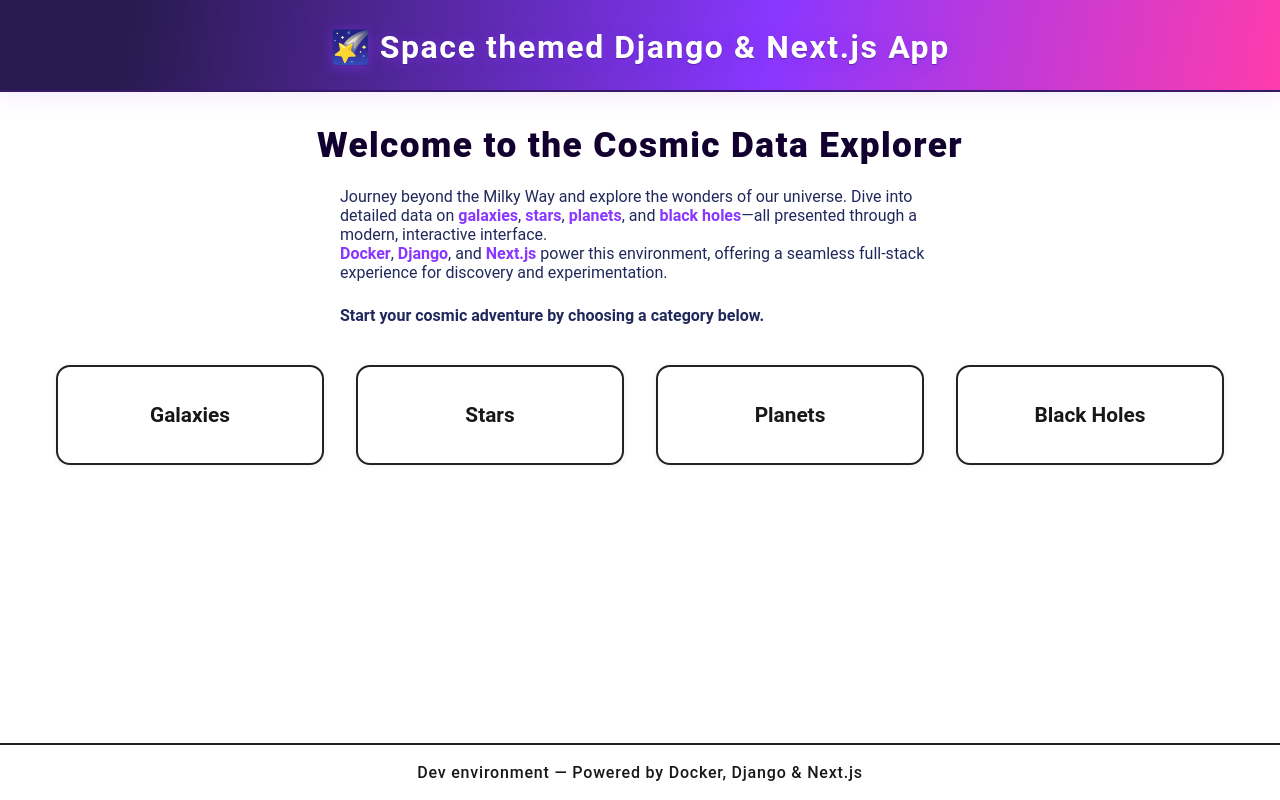
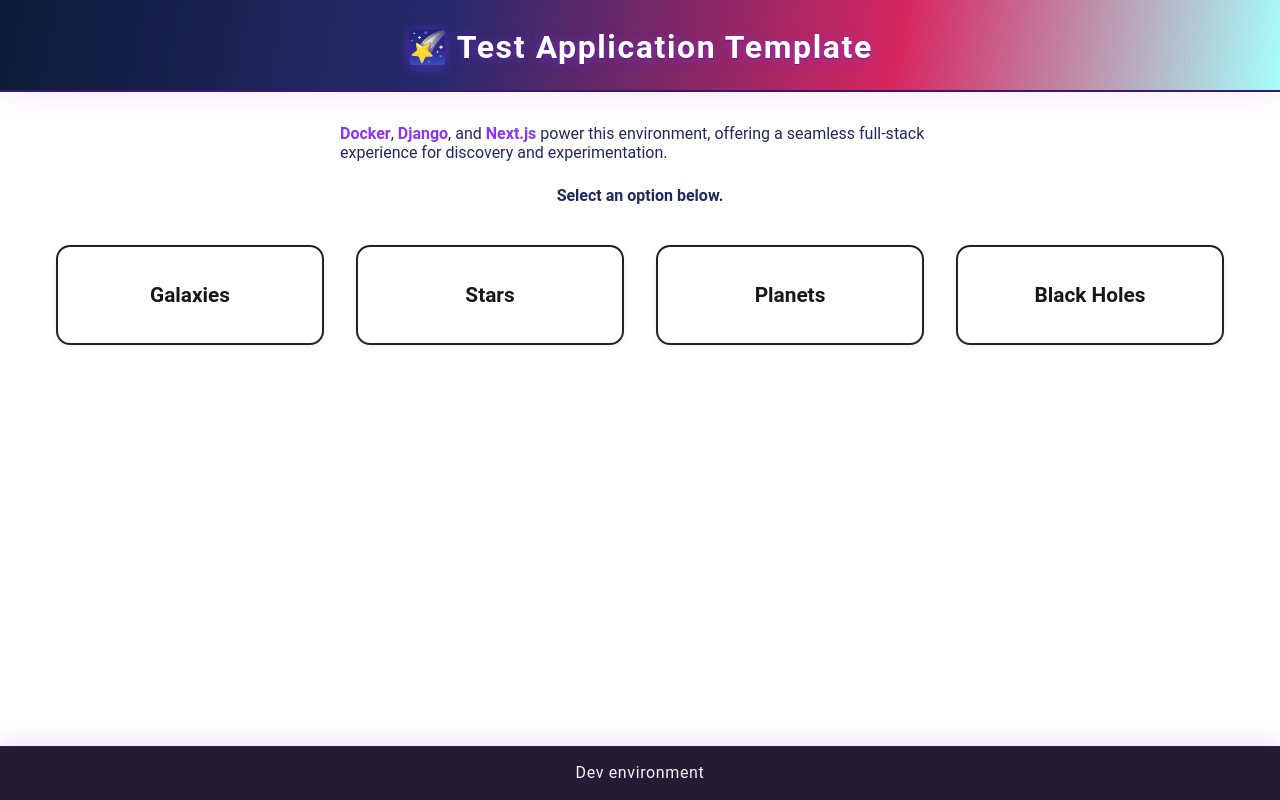
Before and after one commit to johnnyblaze993/galaxyApp, a Next.js app in the folder frontend/: page / in a window 1280 px wide. Built offline with nearby package versions, Linux system fonts and the light colour scheme.

Commit message:
Refactor layout and styling: update header and footer content, adjust heading size, and enhance footer design

```diff
--- a/frontend/src/app/layout.tsx
+++ b/frontend/src/app/layout.tsx
@@ -32,12 +32,10 @@ export default function RootLayout({
 							>
 								🌠
 							</span>
-							Space themed Django & Next.js App
+							Test Application Template
 						</header>
 						<main className="content">{children}</main>
-						<footer className="footer">
-							Dev environment — Powered by Docker, Django & Next.js
-						</footer>
+						<footer className="footer">Dev environment</footer>
 					</div>
 				</QueryProvider>
 			</body>
--- a/frontend/src/app/page.tsx
+++ b/frontend/src/app/page.tsx
@@ -5,17 +5,9 @@ import "@/styles/global.css";
 export default function HomePage() {
 	return (
 		<section>
-			<h1 className="heading">Welcome to the Cosmic Data Explorer</h1>
+			{/* <h1 className="heading">Welcome to the Cosmic Data Explorer</h1> */}
 
 			<div className="description-block">
-				<p>
-					Journey beyond the Milky Way and explore the wonders of our universe.
-					Dive into detailed data on <span className="highlight">galaxies</span>
-					,<span className="highlight"> stars</span>,
-					<span className="highlight"> planets</span>, and
-					<span className="highlight"> black holes</span>—all presented through
-					a modern, interactive interface.
-				</p>
 				<p>
 					<span className="highlight">Docker</span>,{" "}
 					<span className="highlight">Django</span>, and
@@ -23,8 +15,10 @@ export default function HomePage() {
 					offering a seamless full-stack experience for discovery and
 					experimentation.
 				</p>
-				<p style={{ marginTop: "1.5rem", fontWeight: 700 }}>
-					Start your cosmic adventure by choosing a category below.
+				<p
+					style={{ marginTop: "1.5rem", fontWeight: 700, textAlign: "center" }}
+				>
+					Select an option below.
 				</p>
 			</div>
 
--- a/frontend/src/styles/components.css
+++ b/frontend/src/styles/components.css
@@ -41,7 +41,7 @@
 /* Headings */
 .heading {
     color: #12002F;
-    font-size: 2.2rem;
+    font-size: 2rem;
     margin-bottom: 1.3rem;
     letter-spacing: 0.04em;
     text-align: center;
--- a/frontend/src/styles/layout.css
+++ b/frontend/src/styles/layout.css
@@ -17,8 +17,23 @@
 }
 
 .nav-header {
-    background: linear-gradient(100deg, #281a4e 10%, #8937FF 60%, #FF3CAC 100%);
+    /* background: linear-gradient(105deg,
+            #17002b 0%,
+            #281a4e 30%,
+            #8937FF 65%,
+            #25c3e8 85%,
+            #FF3CAC 100%); */
+    background: linear-gradient(100deg,
+            #0d1c38 0%,
+            #27296d 35%,
+            #d72660 70%,
+            #a6fffa 100%);
     color: #fff;
+    text-shadow:
+        0 2px 12px #b068ffbb,
+        0 0px 8px #36f4ff88,
+        0 1px 1px #2e225e99;
+    box-shadow: 0 4px 24px 0 rgba(137, 55, 255, 0.25), 0 1px 16px 0 #0ff3c880;
     padding: 28px 16px 24px 16px;
     text-align: center;
     font-size: 2rem;
@@ -47,7 +62,7 @@
     /* box-shadow: 0 3px 24px 0 rgba(24, 24, 24, 0.05); */
 }
 
-.footer {
+/* .footer {
     background: var(--color-white);
     color: var(--color-black);
     text-align: center;
@@ -56,4 +71,27 @@
     border-top: 2px solid var(--color-border);
     font-weight: 500;
     letter-spacing: 0.05em;
+} */
+
+.footer {
+    background: rgba(17, 9, 34, 0.92);
+    color: #f5f5fa;
+    text-align: center;
+    font-size: 1rem;
+    padding: 16px 0 18px 0;
+    letter-spacing: 0.04em;
+    box-shadow: 0 -2px 24px 0 #8937ff30;
+    border-top: 1.5px solid #36155b;
+    position: relative;
+    z-index: 1;
 }
+
+.footer a {
+    color: #36f4ff;
+    text-decoration: underline;
+    transition: color 0.18s;
+}
+
+.footer a:hover {
+    color: #FF3CAC;
+}
```
